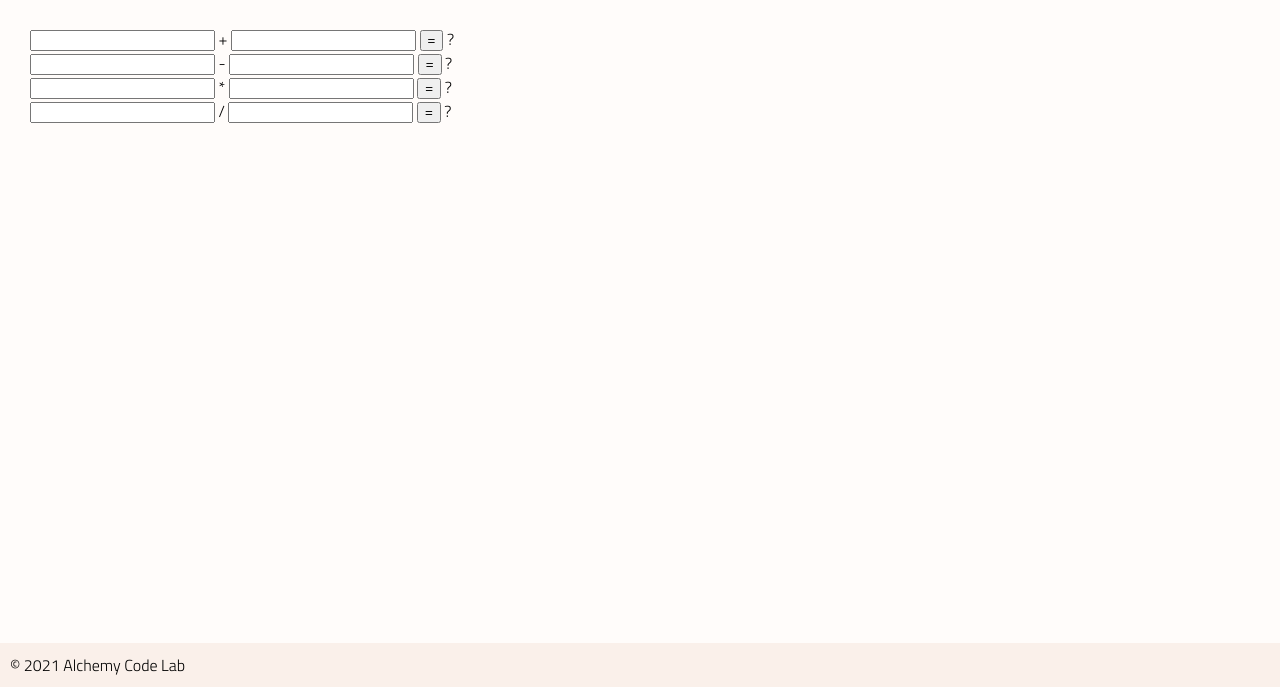
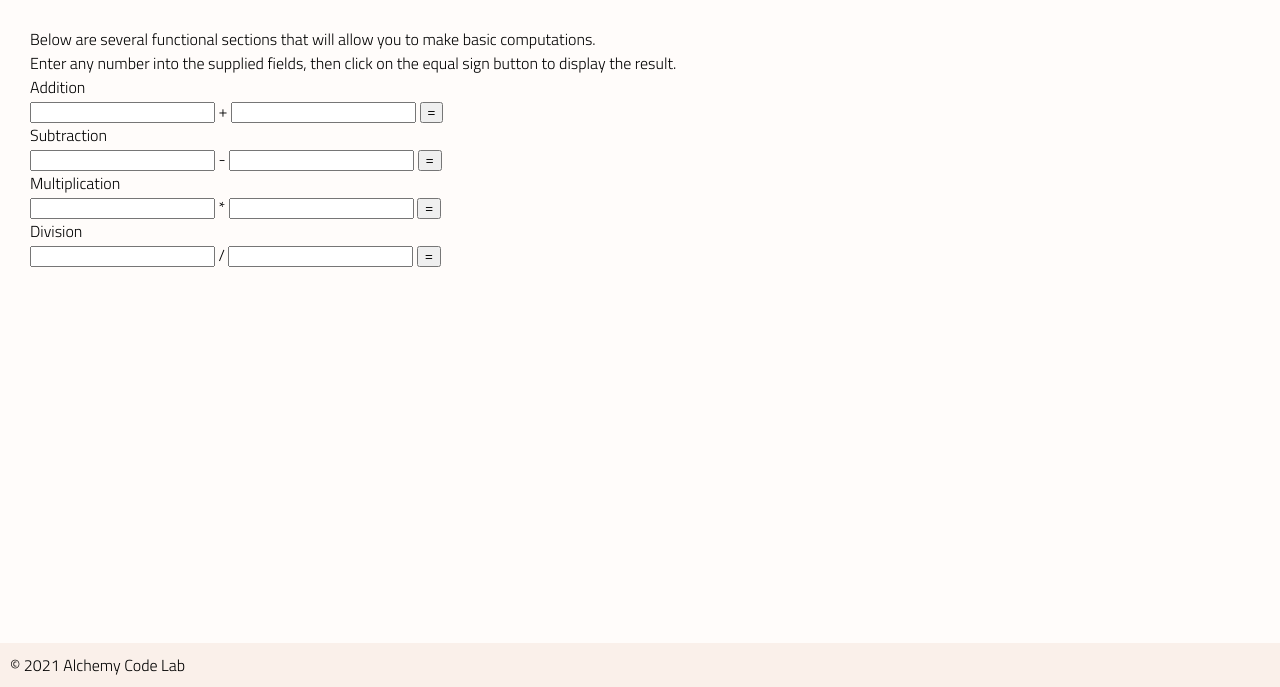
Before and after one commit to CadillacJack42/LAB-04-calculator, a plain HTML site: page index.html in a window 1280 px wide. Shown: the part 113-800 px from the top of the page. Drawn offline with Linux system fonts and the light colour scheme.

Commit message:
Added descriptors

```diff
--- a/index.html
+++ b/index.html
@@ -18,36 +18,44 @@
     </header>
 
     <main>
+        <p id='intro'>
+            Below are several functional sections that will allow you to make basic computations.<br>
+            Enter any number into the supplied fields, then click on the equal sign button to display the result.
+        </p>
         <section >
+            <p>Addition</p>
             <input id='addition1'>
             <span>+</span>
             <input id='addition2'>
             <button id='add-button'>=</button>
-            <span id='add-result'>?</span>
+            <span id='add-result'></span>
         </section>
 
         <section>
+            <p>Subtraction</p>
             <input id='subtraction1'>
             <span>-</span>
             <input id='subtraction2'>
             <button id='sub-button'>=</button>
-            <span id='sub-result'>?</span>
+            <span id='sub-result'></span>
         </section>
 
         <section>
+            <p>Multiplication</p>
             <input id='multiplication1'>
             <span>*</span>
             <input id='multiplication2'>
             <button id='mult-button'>=</button>
-            <span id='mult-result'>?</span>
+            <span id='mult-result'></span>
         </section>
 
         <section>
+            <p>Division</p>
             <input id='division1'>
             <span>/</span>
             <input id='division2'>
             <button id='div-button'>=</button>
-            <span id='div-result'>?</span>
+            <span id='div-result'></span>
         </section>
     </main>
 
```
